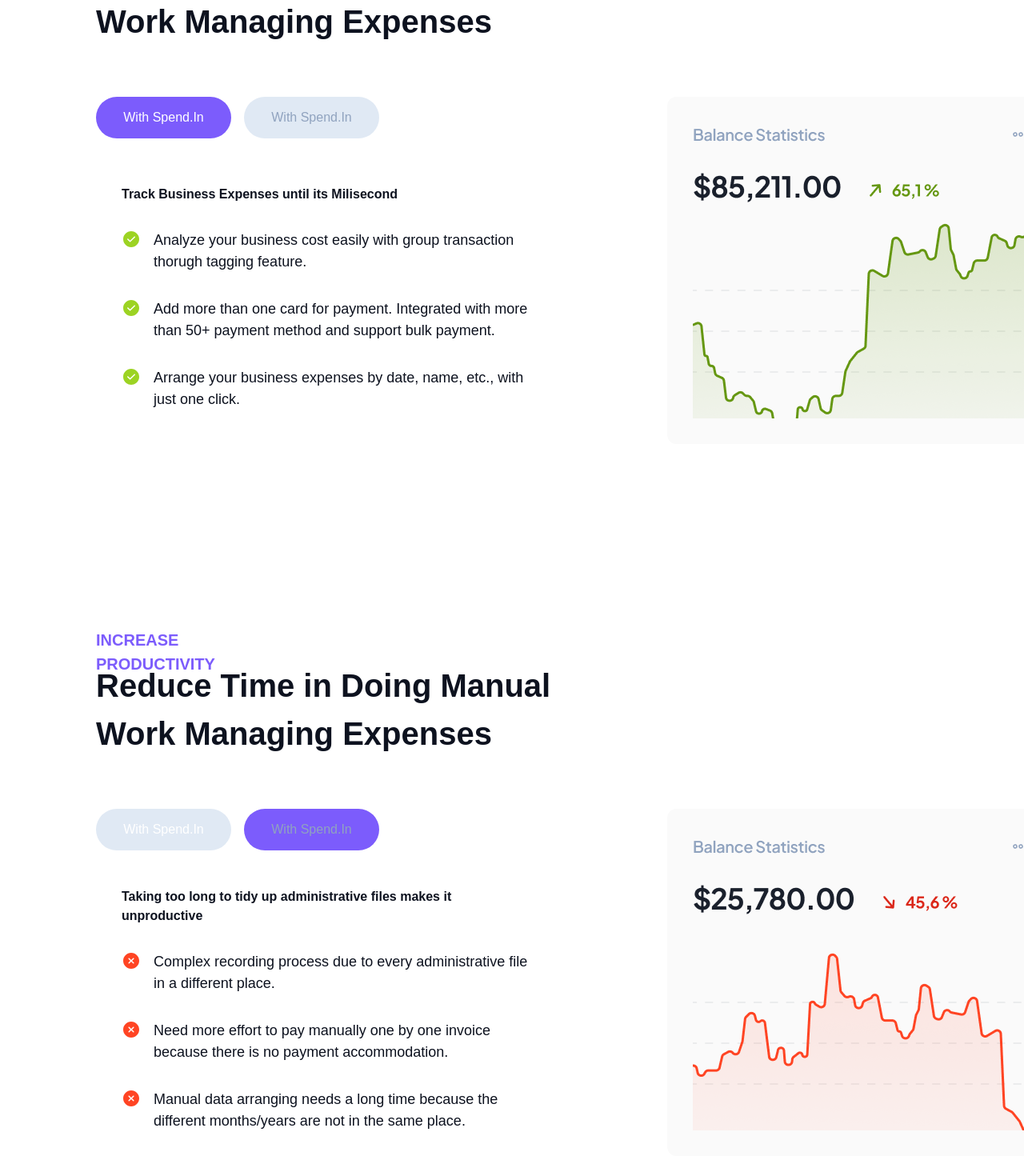
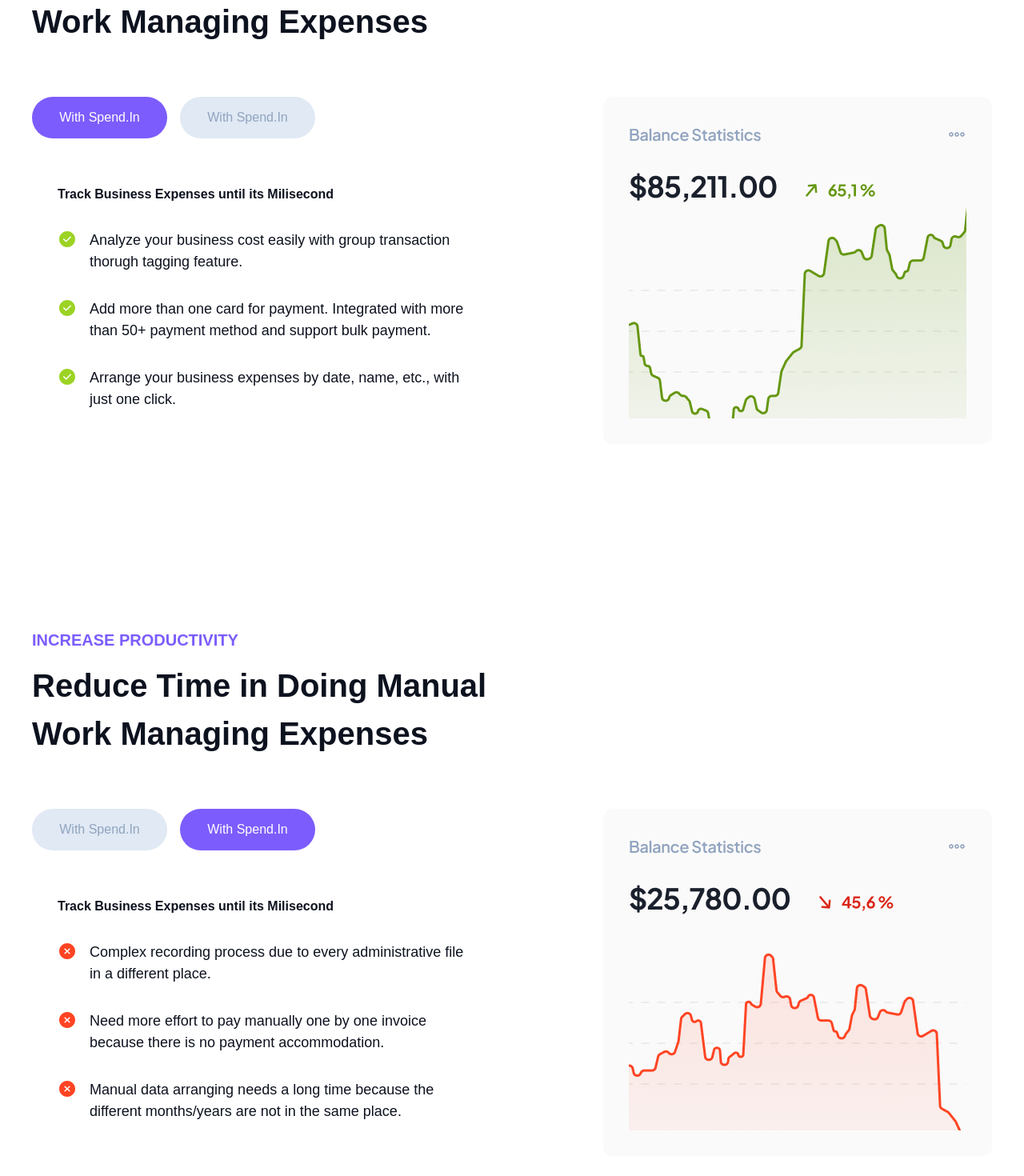
Before and after one commit to elonmelonm/spending-management-landing-page, a React (Vite) app: page / in a window 1280 px wide. Shown: the part 4860-6330 px from the top of the page at 80% size. Built offline with nearby package versions, Linux system fonts and the light colour scheme.

Commit message:
fix all success stories section style

```diff
--- a/src/components/SuccessStorieSection.jsx
+++ b/src/components/SuccessStorieSection.jsx
@@ -3,16 +3,19 @@
 
 const SuccessStorieSection = () => {
     return (
-        <section className="w-[1440px] h-[890px] relative bg-white flex flex-col">
-            <div className="flex flex-col w-[634px] h-[162px] absolute justify-center top-[120px] left-[120px] gap-3">
-                <span className="w-[242px] h-[30px] text-primary-500 font-semibold text-[20px]">
+        <section className="w-full h-[890px] p-[120px] items-center relative bg-white flex flex-col">
+            <div className="flex flex-col gap-16">
+                <div className="flex flex-col w-[634px] h-[162px] justify-center gap-3">
+                    <span className="w-full h-[30px] text-primary-500 font-semibold text-[20px]">
                         INCREASE PRODUCTIVITY
                     </span>
                     <p className="w-[634px] h-[120x] text-[40px] font-bold text-secondary-700">
                         Reduce Time in Doing Manual Work Managing Expenses
                     </p>
                 </div>
-            <div className="flex flex-row w-[368px] h-[56px] rounded-[30px] absolute top-[346px] left-[120px] gap-4">
+                <div className="flex flex-row gap-[188px]">
+                    <div className="flex flex-col gap-12">
+                        <div className="flex flex-row w-[368px] h-[56px] rounded-[30px] gap-4">
                             <button className="w-[169px] h-[52px] bg-primary-500 text-primary-0 border-none rounded-[30px]">
                                 With Spend.In
                             </button>
@@ -20,19 +23,14 @@
                                 With Spend.In
                             </button>
                         </div>
-
-            <div className="w-[486px] h-[434px] absolute top-[346px] left-[834px] rounded-[12px]">
-                <img src={Success} alt="" />
-            </div>
-
-            <div className="flex flex-col w-[526px] h-[294px] p-8 text-secondary-700 absolute justify-center top-[450px] left-[120px] rounded-[12px] gap-8">
+                        <div className="flex flex-col w-[526px] h-[294px] p-8 text-secondary-700 justify-center rounded-[12px] gap-8">
                             <span className="w-[475px] h-[36px] text-secondary-700 font-bold  ">
                                 Track Business Expenses until its Milisecond
                             </span>
                             <div className="w-[526px] h-[54px] text-[18px] flex flex-row gap-4">
                                 <span>
                                     <svg width="24" height="24" viewBox="0 0 24 24" fill="none" xmlns="http://www.w3.org/2000/svg">
-                            <path d="M12 2C6.49 2 2 6.49 2 12C2 17.51 6.49 22 12 22C17.51 22 22 17.51 22 12C22 6.49 17.51 2 12 2ZM16.78 9.7L11.11 15.37C10.97 15.51 10.78 15.59 10.58 15.59C10.38 15.59 10.19 15.51 10.05 15.37L7.22 12.54C6.93 12.25 6.93 11.77 7.22 11.48C7.51 11.19 7.99 11.19 8.28 11.48L10.58 13.78L15.72 8.64C16.01 8.35 16.49 8.35 16.78 8.64C17.07 8.93 17.07 9.4 16.78 9.7Z" fill="#9CD323"/>
+                                        <path d="M12 2C6.49 2 2 6.49 2 12C2 17.51 6.49 22 12 22C17.51 22 22 17.51 22 12C22 6.49 17.51 2 12 2ZM16.78 9.7L11.11 15.37C10.97 15.51 10.78 15.59 10.58 15.59C10.38 15.59 10.19 15.51 10.05 15.37L7.22 12.54C6.93 12.25 6.93 11.77 7.22 11.48C7.51 11.19 7.99 11.19 8.28 11.48L10.58 13.78L15.72 8.64C16.01 8.35 16.49 8.35 16.78 8.64C17.07 8.93 17.07 9.4 16.78 9.7Z" fill="#9CD323" />
                                     </svg>
                                 </span>
                                 <p className="w-[490px] h-[54px] text-[18px]">
@@ -42,7 +40,7 @@
                             <div className="w-[526px] h-[54px] text-[18px] flex flex-row gap-4">
                                 <span>
                                     <svg width="24" height="24" viewBox="0 0 24 24" fill="none" xmlns="http://www.w3.org/2000/svg">
-                            <path d="M12 2C6.49 2 2 6.49 2 12C2 17.51 6.49 22 12 22C17.51 22 22 17.51 22 12C22 6.49 17.51 2 12 2ZM16.78 9.7L11.11 15.37C10.97 15.51 10.78 15.59 10.58 15.59C10.38 15.59 10.19 15.51 10.05 15.37L7.22 12.54C6.93 12.25 6.93 11.77 7.22 11.48C7.51 11.19 7.99 11.19 8.28 11.48L10.58 13.78L15.72 8.64C16.01 8.35 16.49 8.35 16.78 8.64C17.07 8.93 17.07 9.4 16.78 9.7Z" fill="#9CD323"/>
+                                        <path d="M12 2C6.49 2 2 6.49 2 12C2 17.51 6.49 22 12 22C17.51 22 22 17.51 22 12C22 6.49 17.51 2 12 2ZM16.78 9.7L11.11 15.37C10.97 15.51 10.78 15.59 10.58 15.59C10.38 15.59 10.19 15.51 10.05 15.37L7.22 12.54C6.93 12.25 6.93 11.77 7.22 11.48C7.51 11.19 7.99 11.19 8.28 11.48L10.58 13.78L15.72 8.64C16.01 8.35 16.49 8.35 16.78 8.64C17.07 8.93 17.07 9.4 16.78 9.7Z" fill="#9CD323" />
                                     </svg>
                                 </span>
                                 <p className="w-[490px] h-[54px] text-[18px]">
@@ -52,7 +50,7 @@
                             <div className="w-[526px] h-[54px] text-[18px] flex flex-row gap-4">
                                 <span>
                                     <svg width="24" height="24" viewBox="0 0 24 24" fill="none" xmlns="http://www.w3.org/2000/svg">
-                            <path d="M12 2C6.49 2 2 6.49 2 12C2 17.51 6.49 22 12 22C17.51 22 22 17.51 22 12C22 6.49 17.51 2 12 2ZM16.78 9.7L11.11 15.37C10.97 15.51 10.78 15.59 10.58 15.59C10.38 15.59 10.19 15.51 10.05 15.37L7.22 12.54C6.93 12.25 6.93 11.77 7.22 11.48C7.51 11.19 7.99 11.19 8.28 11.48L10.58 13.78L15.72 8.64C16.01 8.35 16.49 8.35 16.78 8.64C17.07 8.93 17.07 9.4 16.78 9.7Z" fill="#9CD323"/>
+                                        <path d="M12 2C6.49 2 2 6.49 2 12C2 17.51 6.49 22 12 22C17.51 22 22 17.51 22 12C22 6.49 17.51 2 12 2ZM16.78 9.7L11.11 15.37C10.97 15.51 10.78 15.59 10.58 15.59C10.38 15.59 10.19 15.51 10.05 15.37L7.22 12.54C6.93 12.25 6.93 11.77 7.22 11.48C7.51 11.19 7.99 11.19 8.28 11.48L10.58 13.78L15.72 8.64C16.01 8.35 16.49 8.35 16.78 8.64C17.07 8.93 17.07 9.4 16.78 9.7Z" fill="#9CD323" />
                                     </svg>
                                 </span>
                                 <p className="w-[490px] h-[54px] text-[18px]">
@@ -60,8 +58,12 @@
                                 </p>
                             </div>
                         </div>
-
-
+                    </div>
+                    <div className="w-[486px] h-[434px] rounded-[12px]">
+                        <img src={Success} alt="" />
+                    </div>
+                </div>
+            </div>
         </section>
     );
 };
--- a/src/components/SuccessStorieSection2.jsx
+++ b/src/components/SuccessStorieSection2.jsx
@@ -3,36 +3,34 @@
 
 const SuccessStorieSection2 = () => {
     return (
-        <section className="w-[1440px] h-[890px] relative bg-white flex flex-col">
-            <div className="flex flex-col w-[634px] h-[162px] absolute justify-center top-[120px] left-[120px] gap-3">
-                <span className="w-[242px] h-[30px] text-primary-500 font-semibold text-[20px]">
+        <section className="w-full h-[890px] p-[120px] items-center relative bg-white flex flex-col">
+            <div className="flex flex-col gap-16">
+                <div className="flex flex-col w-[634px] h-[162px] justify-center gap-3">
+                    <span className="w-full h-[30px] text-primary-500 font-semibold text-[20px]">
                         INCREASE PRODUCTIVITY
                     </span>
                     <p className="w-[634px] h-[120x] text-[40px] font-bold text-secondary-700">
                         Reduce Time in Doing Manual Work Managing Expenses
                     </p>
                 </div>
-            <div className="flex flex-row w-[368px] h-[56px] rounded-[30px] absolute top-[346px] left-[120px] gap-4">
-                <button className="w-[169px] h-[52px] bg-secondary-100 text-primary-0 border-none rounded-[30px]">
+                <div className="flex flex-row gap-[188px]">
+                    <div className="flex flex-col gap-12">
+                        <div className="flex flex-row w-[368px] h-[56px] rounded-[30px] gap-4">
+                            <button className="w-[169px] h-[52px] bg-secondary-100 text-secondary-300 border-none rounded-[30px]">
                                 With Spend.In
                             </button>
-                <button className="w-[169px] h-[52px] bg-primary-500 text-secondary-300 border-none rounded-[30px]">
+                            <button className="w-[169px] h-[52px] bg-primary-500 text-primary-0 border-none rounded-[30px]">
                                 With Spend.In
                             </button>
                         </div>
-
-            <div className="w-[486px] h-[434px] absolute top-[346px] left-[834px] rounded-[12px]">
-                <img src={Success} alt="" />
-            </div>
-
-            <div className="flex flex-col w-[526px] h-[294px] p-8 text-secondary-700 absolute justify-center top-[450px] left-[120px] rounded-[12px] gap-8">
-                <span className="w-[475px] h-[72px] text-secondary-700 font-bold  ">
-                    Taking too long to tidy up administrative files makes it unproductive
+                        <div className="flex flex-col w-[526px] h-[294px] p-8 text-secondary-700 justify-center rounded-[12px] gap-8">
+                            <span className="w-[475px] h-[36px] text-secondary-700 font-bold  ">
+                                Track Business Expenses until its Milisecond
                             </span>
                             <div className="w-[526px] h-[54px] text-[18px] flex flex-row gap-4">
                                 <span>
                                     <svg width="24" height="24" viewBox="0 0 24 24" fill="none" xmlns="http://www.w3.org/2000/svg">
-                            <path d="M12 2C6.49 2 2 6.49 2 12C2 17.51 6.49 22 12 22C17.51 22 22 17.51 22 12C22 6.49 17.51 2 12 2ZM15.36 14.3C15.65 14.59 15.65 15.07 15.36 15.36C15.21 15.51 15.02 15.58 14.83 15.58C14.64 15.58 14.45 15.51 14.3 15.36L12 13.06L9.7 15.36C9.55 15.51 9.36 15.58 9.17 15.58C8.98 15.58 8.79 15.51 8.64 15.36C8.35 15.07 8.35 14.59 8.64 14.3L10.94 12L8.64 9.7C8.35 9.41 8.35 8.93 8.64 8.64C8.93 8.35 9.41 8.35 9.7 8.64L12 10.94L14.3 8.64C14.59 8.35 15.07 8.35 15.36 8.64C15.65 8.93 15.65 9.41 15.36 9.7L13.06 12L15.36 14.3Z" fill="#FF4423"/>
+                                        <path d="M12 2C6.49 2 2 6.49 2 12C2 17.51 6.49 22 12 22C17.51 22 22 17.51 22 12C22 6.49 17.51 2 12 2ZM15.36 14.3C15.65 14.59 15.65 15.07 15.36 15.36C15.21 15.51 15.02 15.58 14.83 15.58C14.64 15.58 14.45 15.51 14.3 15.36L12 13.06L9.7 15.36C9.55 15.51 9.36 15.58 9.17 15.58C8.98 15.58 8.79 15.51 8.64 15.36C8.35 15.07 8.35 14.59 8.64 14.3L10.94 12L8.64 9.7C8.35 9.41 8.35 8.93 8.64 8.64C8.93 8.35 9.41 8.35 9.7 8.64L12 10.94L14.3 8.64C14.59 8.35 15.07 8.35 15.36 8.64C15.65 8.93 15.65 9.41 15.36 9.7L13.06 12L15.36 14.3Z" fill="#FF4423" />
                                     </svg>
                                 </span>
                                 <p className="w-[490px] h-[54px] text-[18px]">
@@ -42,7 +40,7 @@
                             <div className="w-[526px] h-[54px] text-[18px] flex flex-row gap-4">
                                 <span>
                                     <svg width="24" height="24" viewBox="0 0 24 24" fill="none" xmlns="http://www.w3.org/2000/svg">
-                            <path d="M12 2C6.49 2 2 6.49 2 12C2 17.51 6.49 22 12 22C17.51 22 22 17.51 22 12C22 6.49 17.51 2 12 2ZM15.36 14.3C15.65 14.59 15.65 15.07 15.36 15.36C15.21 15.51 15.02 15.58 14.83 15.58C14.64 15.58 14.45 15.51 14.3 15.36L12 13.06L9.7 15.36C9.55 15.51 9.36 15.58 9.17 15.58C8.98 15.58 8.79 15.51 8.64 15.36C8.35 15.07 8.35 14.59 8.64 14.3L10.94 12L8.64 9.7C8.35 9.41 8.35 8.93 8.64 8.64C8.93 8.35 9.41 8.35 9.7 8.64L12 10.94L14.3 8.64C14.59 8.35 15.07 8.35 15.36 8.64C15.65 8.93 15.65 9.41 15.36 9.7L13.06 12L15.36 14.3Z" fill="#FF4423"/>
+                                        <path d="M12 2C6.49 2 2 6.49 2 12C2 17.51 6.49 22 12 22C17.51 22 22 17.51 22 12C22 6.49 17.51 2 12 2ZM15.36 14.3C15.65 14.59 15.65 15.07 15.36 15.36C15.21 15.51 15.02 15.58 14.83 15.58C14.64 15.58 14.45 15.51 14.3 15.36L12 13.06L9.7 15.36C9.55 15.51 9.36 15.58 9.17 15.58C8.98 15.58 8.79 15.51 8.64 15.36C8.35 15.07 8.35 14.59 8.64 14.3L10.94 12L8.64 9.7C8.35 9.41 8.35 8.93 8.64 8.64C8.93 8.35 9.41 8.35 9.7 8.64L12 10.94L14.3 8.64C14.59 8.35 15.07 8.35 15.36 8.64C15.65 8.93 15.65 9.41 15.36 9.7L13.06 12L15.36 14.3Z" fill="#FF4423" />
                                     </svg>
                                 </span>
                                 <p className="w-[490px] h-[54px] text-[18px]">
@@ -52,7 +50,7 @@
                             <div className="w-[526px] h-[54px] text-[18px] flex flex-row gap-4">
                                 <span>
                                     <svg width="24" height="24" viewBox="0 0 24 24" fill="none" xmlns="http://www.w3.org/2000/svg">
-                            <path d="M12 2C6.49 2 2 6.49 2 12C2 17.51 6.49 22 12 22C17.51 22 22 17.51 22 12C22 6.49 17.51 2 12 2ZM15.36 14.3C15.65 14.59 15.65 15.07 15.36 15.36C15.21 15.51 15.02 15.58 14.83 15.58C14.64 15.58 14.45 15.51 14.3 15.36L12 13.06L9.7 15.36C9.55 15.51 9.36 15.58 9.17 15.58C8.98 15.58 8.79 15.51 8.64 15.36C8.35 15.07 8.35 14.59 8.64 14.3L10.94 12L8.64 9.7C8.35 9.41 8.35 8.93 8.64 8.64C8.93 8.35 9.41 8.35 9.7 8.64L12 10.94L14.3 8.64C14.59 8.35 15.07 8.35 15.36 8.64C15.65 8.93 15.65 9.41 15.36 9.7L13.06 12L15.36 14.3Z" fill="#FF4423"/>
+                                        <path d="M12 2C6.49 2 2 6.49 2 12C2 17.51 6.49 22 12 22C17.51 22 22 17.51 22 12C22 6.49 17.51 2 12 2ZM15.36 14.3C15.65 14.59 15.65 15.07 15.36 15.36C15.21 15.51 15.02 15.58 14.83 15.58C14.64 15.58 14.45 15.51 14.3 15.36L12 13.06L9.7 15.36C9.55 15.51 9.36 15.58 9.17 15.58C8.98 15.58 8.79 15.51 8.64 15.36C8.35 15.07 8.35 14.59 8.64 14.3L10.94 12L8.64 9.7C8.35 9.41 8.35 8.93 8.64 8.64C8.93 8.35 9.41 8.35 9.7 8.64L12 10.94L14.3 8.64C14.59 8.35 15.07 8.35 15.36 8.64C15.65 8.93 15.65 9.41 15.36 9.7L13.06 12L15.36 14.3Z" fill="#FF4423" />
                                     </svg>
                                 </span>
                                 <p className="w-[490px] h-[54px] text-[18px]">
@@ -60,8 +58,12 @@
                                 </p>
                             </div>
                         </div>
-
-
+                    </div>
+                    <div className="w-[486px] h-[434px] rounded-[12px]">
+                        <img src={Success} alt="" />
+                    </div>
+                </div>
+            </div>
         </section>
     );
 };
```
Lines whose indentation alone changed are shown as unchanged.
